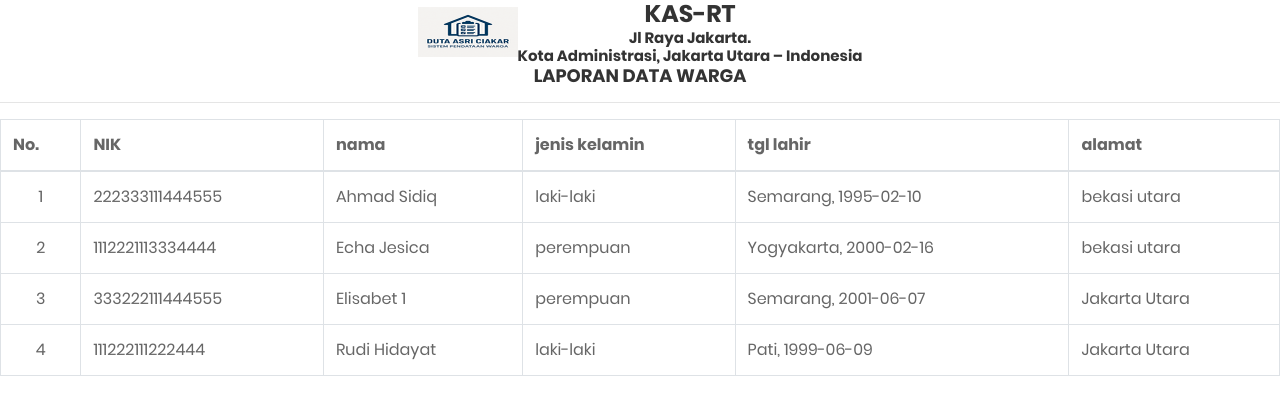
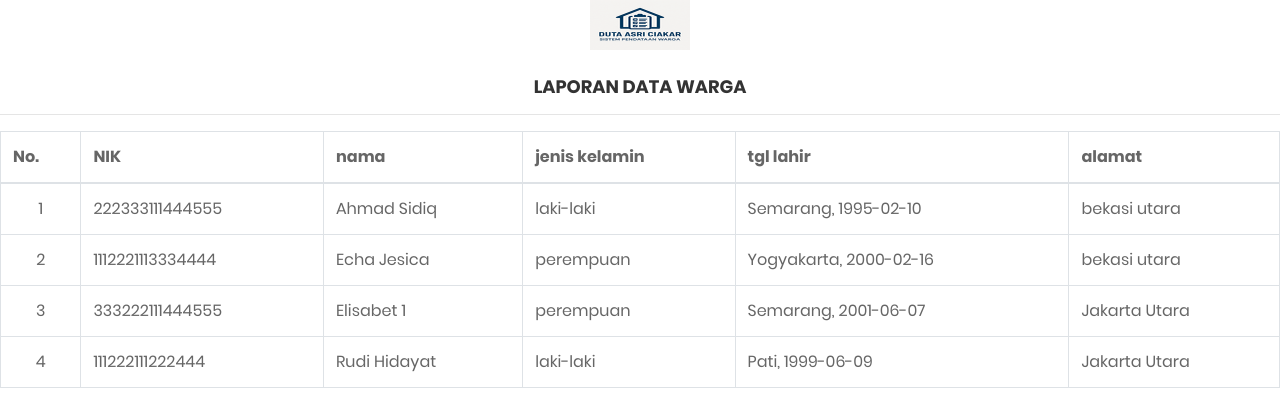
Before and after one commit to Aditia888/penduduk, a CodeIgniter app: page /penduduk/index.php/warga/lapWarga in a window 1280 px wide. Shown: the top 420 px of the page. Run offline with CodeIgniter, Linux system fonts and the light colour scheme; data comes from the database, SQL or seed files in the repository.

Commit message:
hapus form perubahan data di bendahara dan hapus alamat di laporan warga

```diff
--- a/application/views/include/header_bendahara.php
+++ b/application/views/include/header_bendahara.php
@@ -102,14 +102,14 @@ if ($user && isset($user['idWarga']) && $user['idWarga'] != '0') {
                             </div>
                         </li>
 
-                        <li class="nav-item mr-3">
+                        <!-- <li class="nav-item mr-3">
                             <a class="nav-link text-white" href="<?= base_url('warga/pembaruanData'); ?>">
                                 <i class="fas fa-sync-alt"></i> Form Perubahan Data
                                 <?php if ($jumlah_pending > 0): ?>
                                     <span class="badge badge-warning"><?= $jumlah_pending; ?></span>
                                 <?php endif; ?>
                             </a>
-                        </li>
+                        </li> -->
 
                     </ul>
 
--- a/application/views/laporan/lap_warga.php
+++ b/application/views/laporan/lap_warga.php
@@ -37,15 +37,9 @@
 				<td>
 					<img src="<?= base_url(); ?>assets/icon-home.png" style="width: 100px; height: 50px;">
 				</td>
-				<td>
-					<center>
-						<h3>KAS-RT</h3>
-						<h5>Jl Raya Jakarta.</h5>
-						<h5>Kota Administrasi, Jakarta Utara – Indonesia</h5>
-					</center>
-				</td>
 			</tr>
 		</table>
+		<br />
 		<h4>LAPORAN DATA WARGA</h4>
 	</center>
 	<hr>
```
